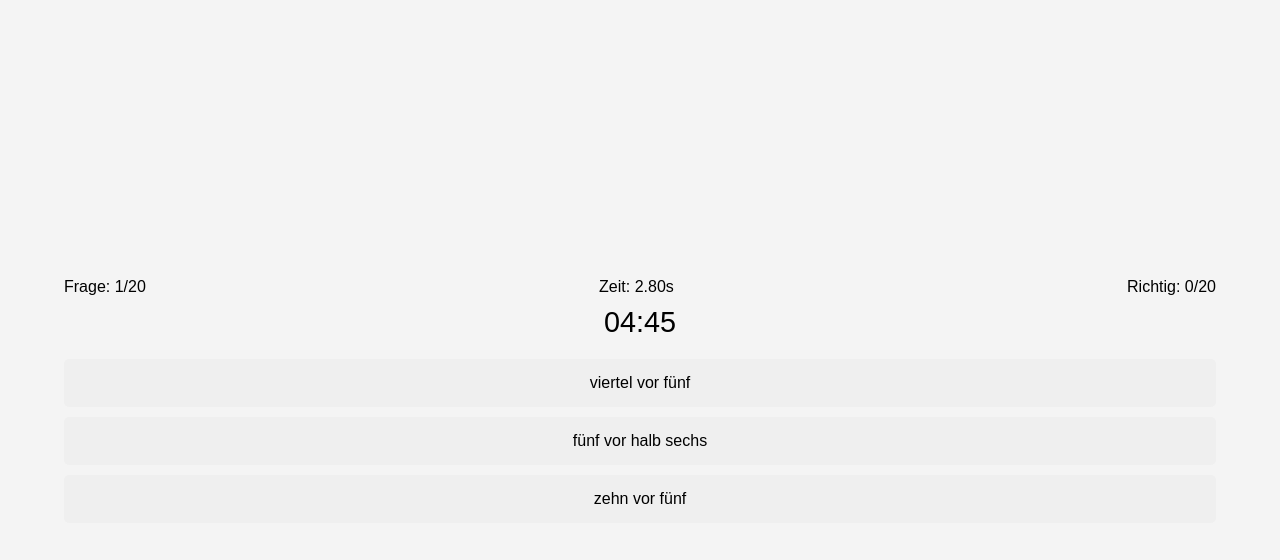
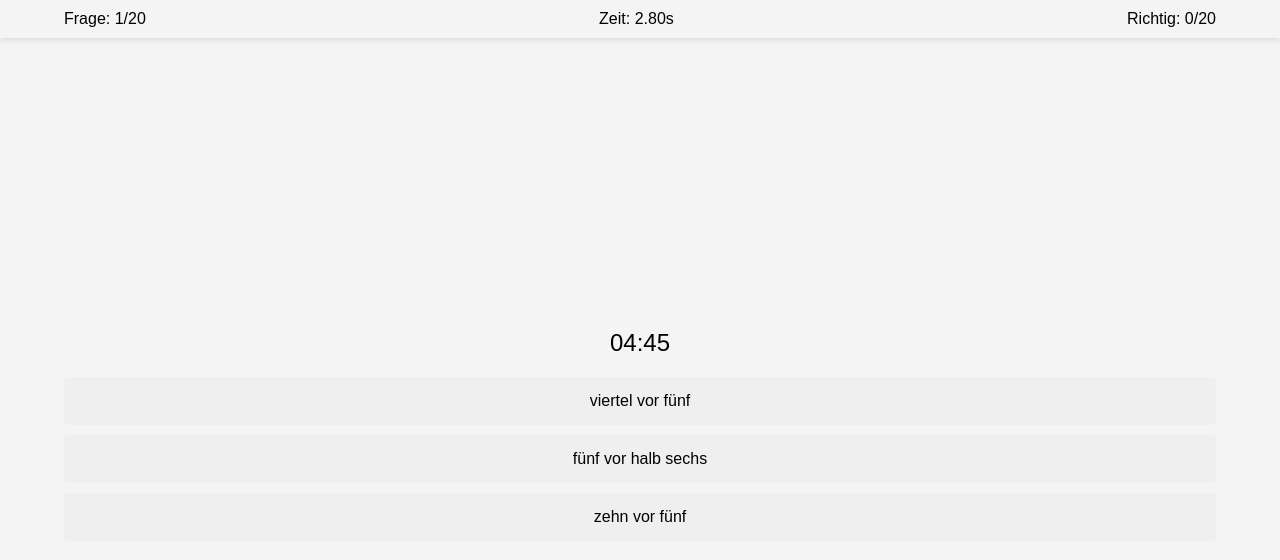
Before and after one commit to ttor/uhrzeiten-lernen, a plain HTML site: page index.html in a window 1280 px wide. Both pictures are taken after a click on the button "Wortmodus". Drawn offline with Linux system fonts and the light colour scheme.

Commit message:
Update index.html

```diff
--- a/index.html
+++ b/index.html
@@ -11,7 +11,7 @@
             padding: 0;
             display: flex;
             flex-direction: column;
-            justify-content: center;
+            justify-content: flex-start;
             align-items: center;
             height: 100vh;
             background-color: #f4f4f4;
@@ -28,16 +28,28 @@
         .visible {
             display: flex;
         }
+        header {
+            width: 100%;
+            position: fixed;
+            top: 0;
+            background-color: #f4f4f4;
+            padding: 10px 0;
+            box-shadow: 0 2px 5px rgba(0, 0, 0, 0.1);
+            text-align: center;
+            z-index: 10;
+        }
         .stats {
             display: flex;
             justify-content: space-between;
             width: 90%;
-            margin-bottom: 10px;
+            margin: 0 auto;
             font-size: 1rem;
         }
         .time-display {
-            font-size: 1.8rem;
+            font-size: 1.5rem;
             margin-bottom: 20px;
+            margin-top: 70px; /* Abstand von der fixierten Header-Leiste */
+            text-align: center;
         }
         .buttons-container {
             display: flex;
@@ -110,11 +122,13 @@
         <button id="view-highscores">Highscores</button>
     </div>
     <div class="container" id="game-screen">
-        <div class="stats">
-            <div id="question-number">Frage: 0/20</div>
-            <div id="timer">Zeit: 0.00s</div>
-            <div id="score">Richtig: 0/20</div>
-        </div>
+        <header>
+            <div class="stats">
+                <div id="question-number">Frage: 0/20</div>
+                <div id="timer">Zeit: 0.00s</div>
+                <div id="score">Richtig: 0/20</div>
+            </div>
+        </header>
         <div class="time-display" id="time-display"></div>
         <div class="buttons-container" id="buttons-container"></div>
     </div>
@@ -131,7 +145,6 @@
         <button id="clear-highscores">Highscores löschen</button>
         <button id="back-to-menu">Zurück</button>
     </div>
-
     <script>
         const startScreen = document.getElementById("start-screen");
         const gameScreen = document.getElementById("game-screen");
@@ -219,118 +232,6 @@
             renderQuestion();
         }
 
-        function renderQuestion() {
-            if (currentQuestion >= 20) {
-                const elapsedTime = (Date.now() - startTime) / 1000;
-                showResultScreen(correctAnswers, elapsedTime);
-                return;
-            }
-
-            currentQuestion++;
-            questionNumberDisplay.textContent = `Frage: ${currentQuestion}/20`;
-
-            const { hours, minutes } = getRandomTime();
-            const questionMode = mode === "mixed" ? (Math.random() > 0.5 ? "word" : "number") : mode;
-
-            const correctAnswer =
-                questionMode === "word"
-                    ? getTimeLabel(hours, minutes)
-                    : `${hours.toString().padStart(2, "0")}:${minutes.toString().padStart(2, "0")}`;
-
-            const wrongAnswers = generateWrongAnswers(correctAnswer, hours, minutes);
-            const answers = [correctAnswer, ...wrongAnswers].sort(() => Math.random() - 0.5);
-
-            timeDisplay.textContent =
-                questionMode === "word"
-                    ? `${hours.toString().padStart(2, "0")}:${minutes.toString().padStart(2, "0")}`
-                    : getTimeLabel(hours, minutes);
-
-            buttonsContainer.innerHTML = "";
-            answers.forEach((answer) => {
-                const button = document.createElement("button");
-                button.textContent = answer;
-                button.addEventListener("click", () => {
-                    if (answer === correctAnswer) {
-                        correctAnswers++;
-                        document.body.classList.add("flash");
-                    } else {
-                        document.body.classList.add("flash-incorrect");
-                    }
-                    scoreDisplay.textContent = `Richtig: ${correctAnswers}/20`;
-                    setTimeout(() => {
-                        document.body.classList.remove("flash");
-                        document.body.classList.remove("flash-incorrect");
-                        renderQuestion();
-                    }, 100);
-                });
-                buttonsContainer.appendChild(button);
-            });
-        }
-
-        function getRandomTime() {
-            const hours = Math.floor(Math.random() * 24);
-            const minutes = Math.floor(Math.random() * 12) * 5;
-            return { hours, minutes };
-        }
-
-        function getTimeLabel(hours, minutes) {
-            const nextHour = (hours + 1 + 24) % 24;
-            const currentHour = (hours + 24) % 12 || 12;
-            const nextHourWord = getWordForNumber(nextHour);
-            const currentHourWord = getWordForNumber(currentHour);
-
-            switch (minutes) {
-                case 0:
-                    return `${currentHourWord} Uhr`;
-                case 5:
-                    return `fünf nach ${currentHourWord}`;
-                case 10:
-                    return `zehn nach ${currentHourWord}`;
-                case 15:
-                    return `viertel nach ${currentHourWord}`;
-                case 20:
-                    return `zwanzig nach ${currentHourWord}`;
-                case 25:
-                    return `fünf vor halb ${nextHourWord}`;
-                case 30:
-                    return `halb ${nextHourWord}`;
-                case 35:
-                    return `fünf nach halb ${nextHourWord}`;
-                case 40:
-                    return `zwanzig vor ${nextHourWord}`;
-                case 45:
-                    return `viertel vor ${nextHourWord}`;
-                case 50:
-                    return `zehn vor ${nextHourWord}`;
-                case 55:
-                    return `fünf vor ${nextHourWord}`;
-                default:
-                    return "undefiniert"; // Fallback
-            }
-        }
-
-        function getWordForNumber(num) {
-            return numberWords[num % 12];
-        }
-
-        function generateWrongAnswers(correctAnswer, hours, minutes) {
-            const wrongAnswers = new Set();
-            while (wrongAnswers.size < 2) {
-                const randomHours = (hours + Math.floor(Math.random() * 3) - 1 + 24) % 24;
-                const randomMinutes = Math.floor(Math.random() * 12) * 5;
-
-                const wrongAnswer =
-                    mode === "word"
-                        ? getTimeLabel(randomHours, randomMinutes)
-                        : `${randomHours.toString().padStart(2, "0")}:${randomMinutes.toString().padStart(2, "0")}`;
-
-                if (wrongAnswer !== correctAnswer && wrongAnswer) {
-                    wrongAnswers.add(wrongAnswer);
-                }
-            }
-            return [...wrongAnswers];
-        }
-
         function showResultScreen(score, time) {
             clearInterval(timerInterval);
             const index = saveHighscores(mode, score, time);
@@ -383,6 +284,123 @@
         quickStartButton.addEventListener("click", () =>
             showGameScreen(Math.random() > 0.5 ? "word" : "number")
         );
+
+        function renderQuestion() {
+            if (currentQuestion >= 20) {
+                const elapsedTime = (Date.now() - startTime) / 1000;
+                showResultScreen(correctAnswers, elapsedTime);
+                return;
+            }
+
+            currentQuestion++;
+            questionNumberDisplay.textContent = `Frage: ${currentQuestion}/20`;
+
+            // Gemischter Modus: Fragetyp zufällig wählen
+            const questionMode = mode === "mixed" ? (Math.random() > 0.5 ? "word" : "number") : mode;
+
+            const { hours, minutes } = getRandomTime();
+            const correctAnswer =
+                questionMode === "word"
+                    ? getTimeLabel(hours, minutes)
+                    : `${hours.toString().padStart(2, "0")}:${minutes.toString().padStart(2, "0")}`;
+            const wrongAnswers = generateWrongAnswers(correctAnswer, hours, minutes, questionMode); // Übergabe des Fragetypen
+            const answers = [correctAnswer, ...wrongAnswers].sort(() => Math.random() - 0.5);
+
+            // Anzeige der Frage basierend auf dem aktuellen Modus
+            timeDisplay.textContent =
+                questionMode === "word"
+                    ? `${hours.toString().padStart(2, "0")}:${minutes.toString().padStart(2, "0")}`
+                    : getTimeLabel(hours, minutes);
+
+            buttonsContainer.innerHTML = "";
+            answers.forEach((answer) => {
+                const button = document.createElement("button");
+                button.textContent = answer;
+                button.addEventListener("click", () => {
+                    if (answer === correctAnswer) {
+                        correctAnswers++;
+                        document.body.classList.add("flash");
+                    } else {
+                        document.body.classList.add("flash-incorrect");
+                    }
+                    scoreDisplay.textContent = `Richtig: ${correctAnswers}/20`;
+                    setTimeout(() => {
+                        document.body.classList.remove("flash");
+                        document.body.classList.remove("flash-incorrect");
+                        renderQuestion();
+                    }, 100);
+                });
+                buttonsContainer.appendChild(button);
+            });
+        }
+
+
+
+        function getRandomTime() {
+            const hours = Math.floor(Math.random() * 24);
+            const minutes = Math.floor(Math.random() * 12) * 5;
+            return { hours, minutes };
+        }
+
+        function getTimeLabel(hours, minutes) {
+            const nextHour = (hours + 1 + 24) % 24;
+            const currentHour = (hours + 24) % 12 || 12;
+            const nextHourWord = getWordForNumber(nextHour);
+            const currentHourWord = getWordForNumber(currentHour);
+
+            switch (minutes) {
+                case 0:
+                    return `${currentHourWord} Uhr`;
+                case 5:
+                    return `fünf nach ${currentHourWord}`;
+                case 10:
+                    return `zehn nach ${currentHourWord}`;
+                case 15:
+                    return `viertel nach ${currentHourWord}`;
+                case 20:
+                    return `zwanzig nach ${currentHourWord}`;
+                case 25:
+                    return `fünf vor halb ${nextHourWord}`;
+                case 30:
+                    return `halb ${nextHourWord}`;
+                case 35:
+                    return `fünf nach halb ${nextHourWord}`;
+                case 40:
+                    return `zwanzig vor ${nextHourWord}`;
+                case 45:
+                    return `viertel vor ${nextHourWord}`;
+                case 50:
+                    return `zehn vor ${nextHourWord}`;
+                case 55:
+                    return `fünf vor ${nextHourWord}`;
+                default:
+                    return "undefiniert"; // Fallback
+            }
+        }
+
+        function getWordForNumber(num) {
+            return numberWords[num % 12];
+        }
+
+        function generateWrongAnswers(correctAnswer, hours, minutes, questionMode) {
+            const wrongAnswers = new Set();
+            while (wrongAnswers.size < 2) {
+                const randomHours = (hours + Math.floor(Math.random() * 3) - 1 + 24) % 24;
+                const randomMinutes = Math.floor(Math.random() * 12) * 5;
+
+                const wrongAnswer =
+                    questionMode === "word"
+                        ? getTimeLabel(randomHours, randomMinutes) // Wortantworten für Word-Modus
+                        : `${randomHours.toString().padStart(2, "0")}:${randomMinutes.toString().padStart(2, "0")}`; // Zahlenantworten für Number-Modus
+
+                if (wrongAnswer !== correctAnswer && wrongAnswer) {
+                    wrongAnswers.add(wrongAnswer);
+                }
+            }
+            return [...wrongAnswers];
+        }
+
     </script>
+
 </body>
 </html>
```
